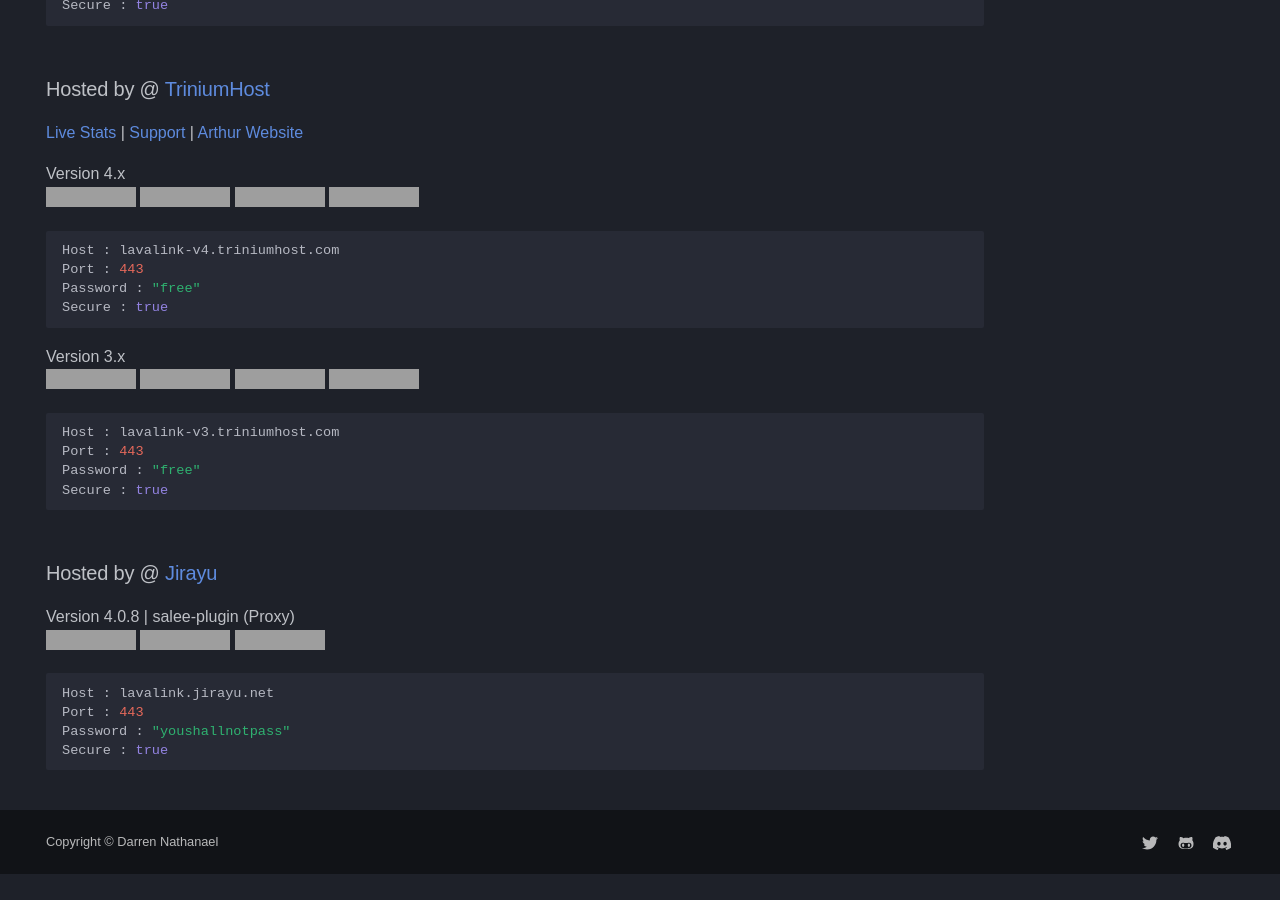
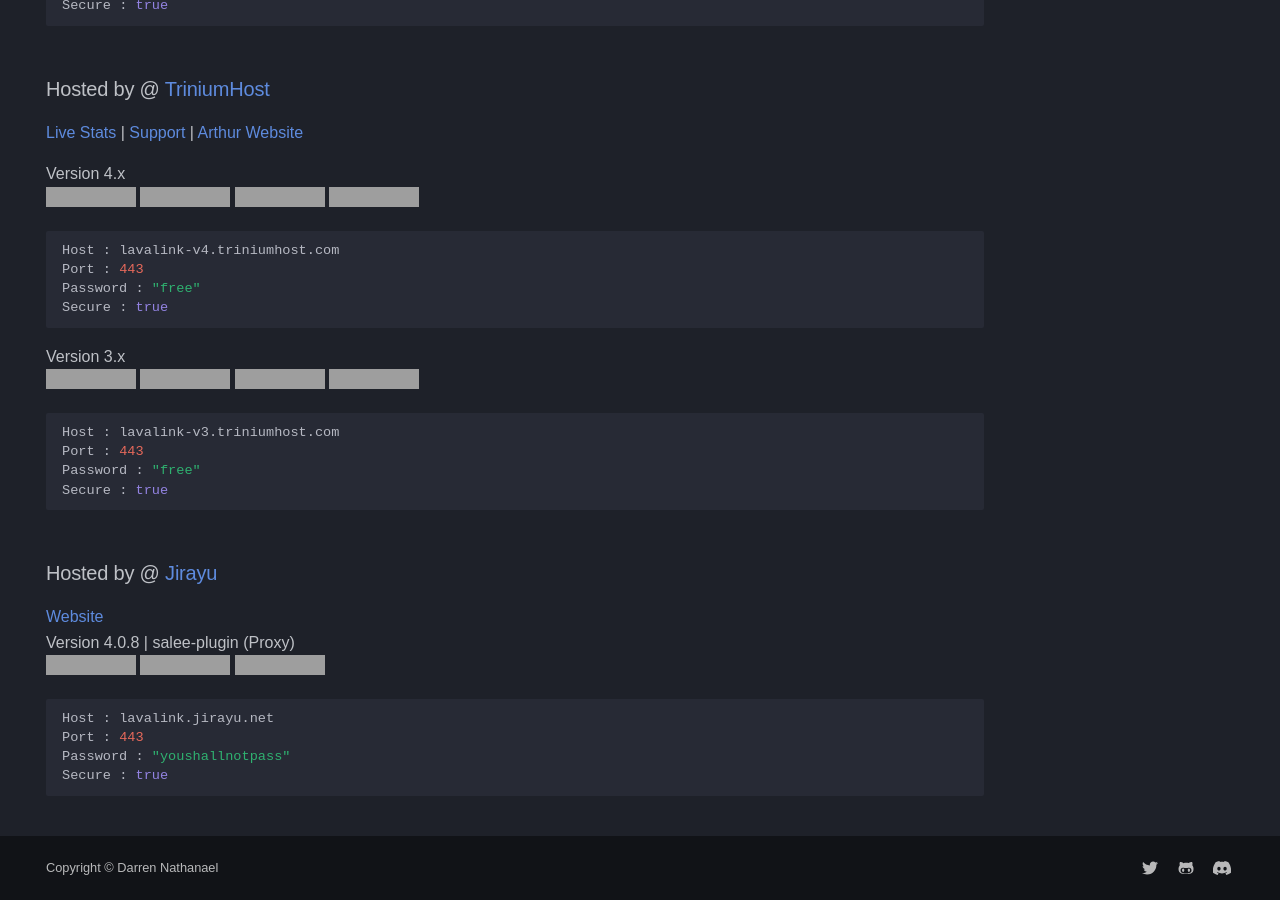
Before and after one commit to DarrenOfficial/lavalink-list, an MkDocs documentation site: the page built from docs/SSL/Lavalink-SSL.md, in a window 1280 px wide and 900 px high, scrolled down 1447 px, cut to the strip 0-900 px from the top of the window. Built offline with MkDocs 1.6.1 and Material for MkDocs 9.7.7, drawn with Linux system fonts in a browser that asks for light colours; some web fonts are replaced; comment, search, counter and statistics services are not loaded; a style sheet for code colours, icons or effects is not loaded; before the commit the page ends 2321 px from its top, so only the background shows below that; grey boxes are pictures that could not be loaded.

Commit message:
add website (#746)
* Update Lavalink-NonSSL.md

* Update Lavalink-SSL.md

Added website link and updated version information.

````diff
--- a/docs/SSL/Lavalink-SSL.md
+++ b/docs/SSL/Lavalink-SSL.md
@@ -94,6 +94,7 @@ Secure : true
 ```
 
 ### Hosted by @ [Jirayu](https://discord.com/users/1089356674764120125)
+[Website](https://provider.jirayu.net) <br />
 Version 4.0.8 | salee-plugin (Proxy) <br />
 ![status](https://lavalink-list-api.ajieblogs.eu.org/lavalink-jirayu-net-443/badge/Status) ![load](https://lavalink-list-api.ajieblogs.eu.org/lavalink-jirayu-net-443/badge/Load) ![players](https://lavalink-list-api.ajieblogs.eu.org/lavalink-jirayu-net-443/badge/Players)
 ```bash
````
Also changed, not shown: docs/NoSSL/Lavalink-NonSSL.md (+1 -0 lines).
